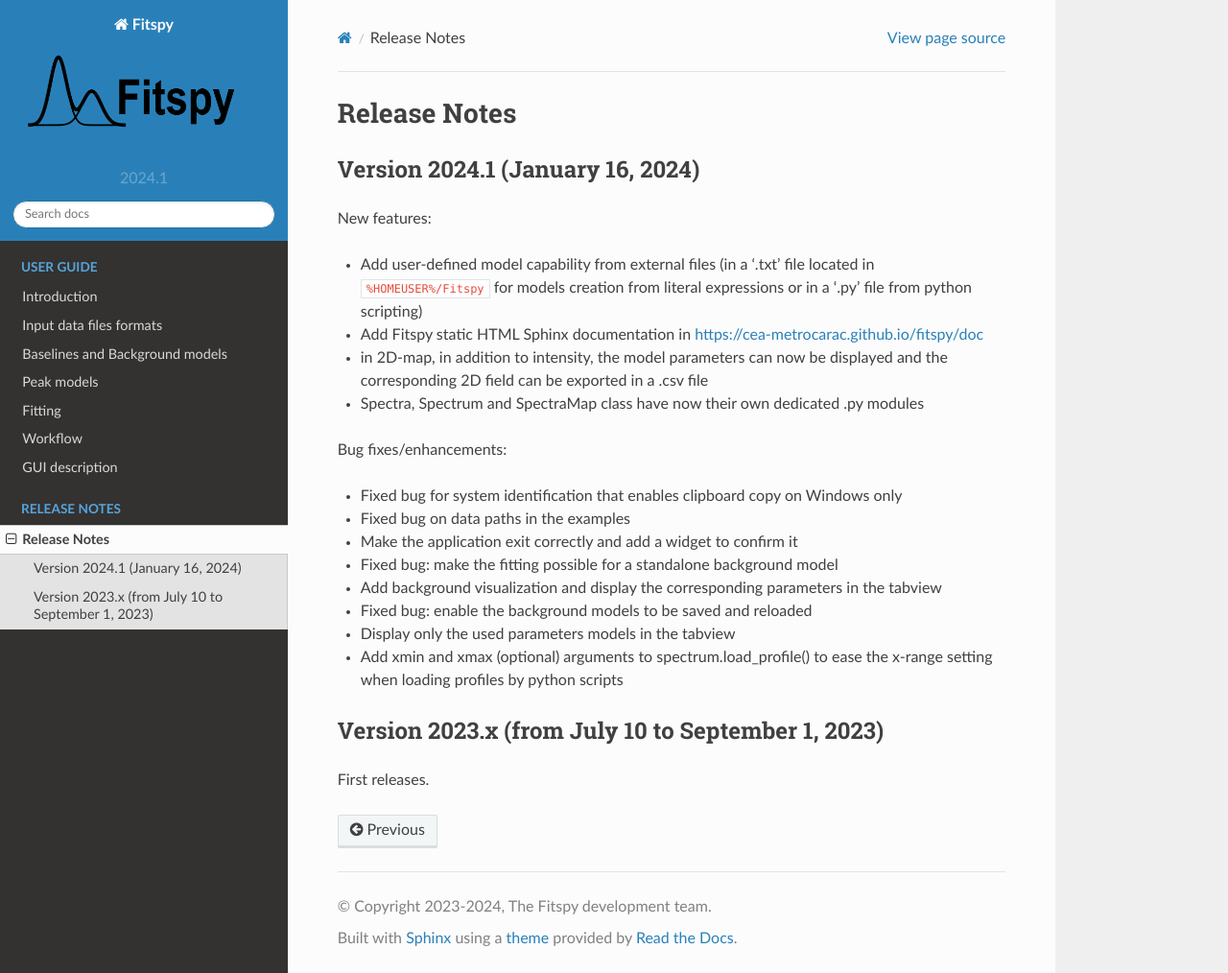
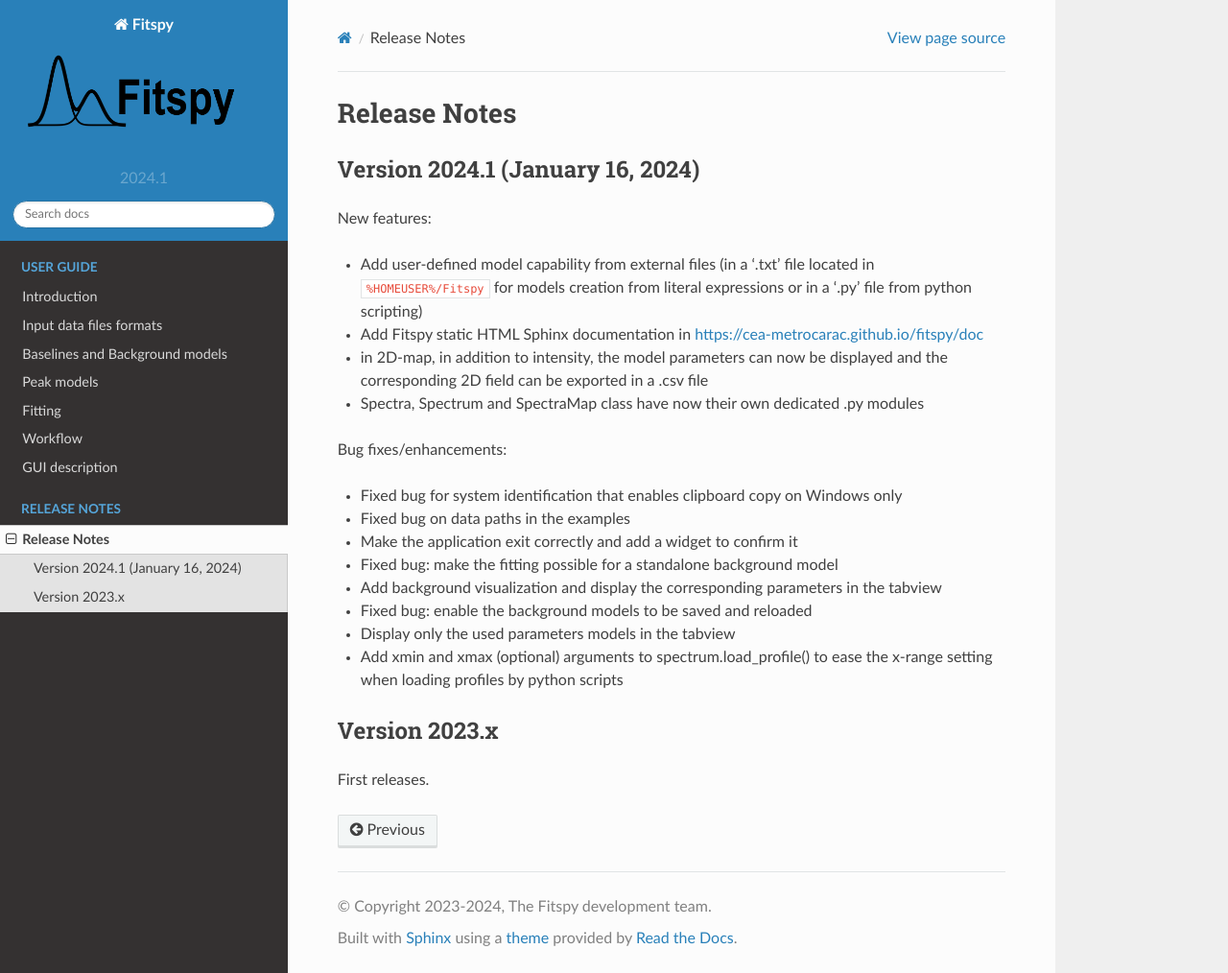
Before and after one commit to CEA-MetroCarac/fitspy, a Sphinx documentation site: the page built from doc/release_notes/release_notes.rst, in a window 1280 px wide and 1014 px high. Shown: the whole window at 96% size. Built offline with Sphinx 7.4.7 and the Read the Docs theme 2.0.0, drawn with Linux system fonts in a browser that asks for light colours; pages that are not in the unit, such as notebooks, are missing from menus.

Commit message:
remove date from Version 2023.x

```diff
--- a/doc/release_notes/release_notes.rst
+++ b/doc/release_notes/release_notes.rst
@@ -24,7 +24,7 @@
 - Add xmin and xmax (optional) arguments to spectrum.load_profile() to ease the x-range setting when loading profiles by python scripts
 
 
-Version 2023.x (from July 10 to September 1, 2023)
--------------------------------------------------------
+Version 2023.x
+--------------
 
 First releases.
```
